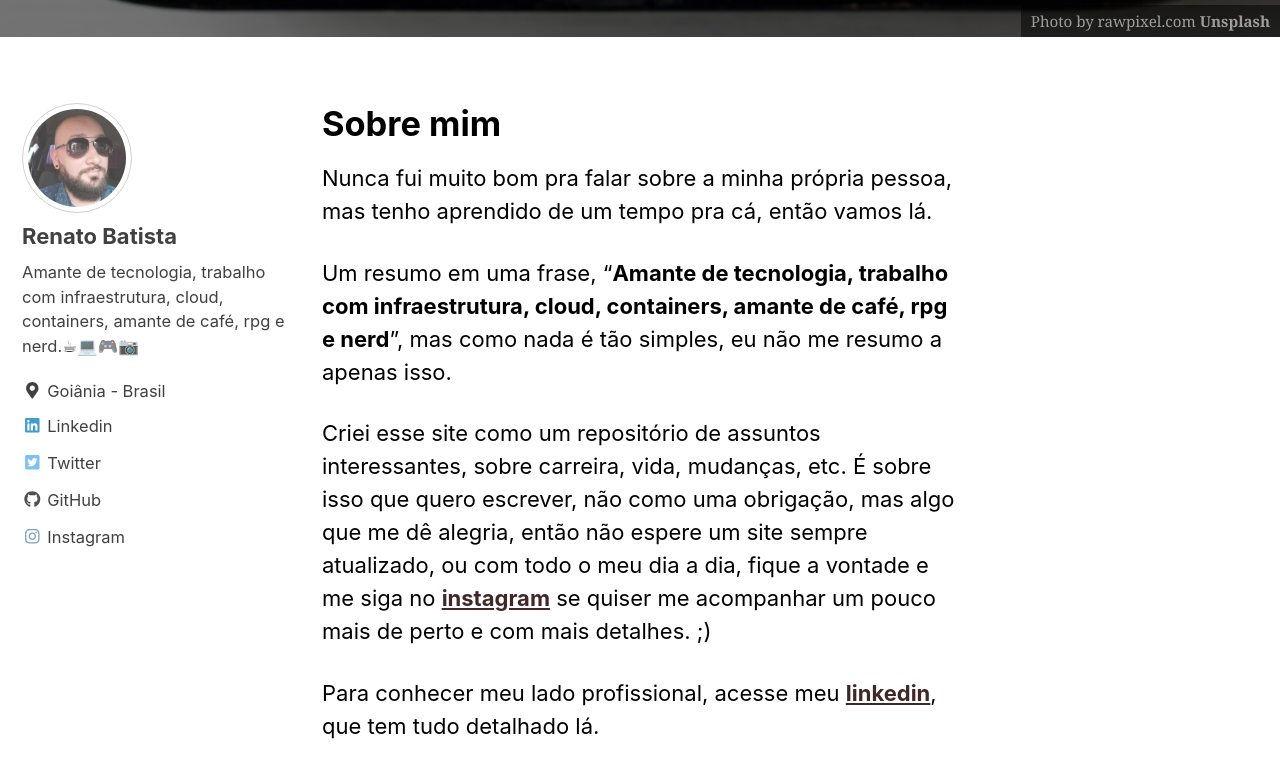
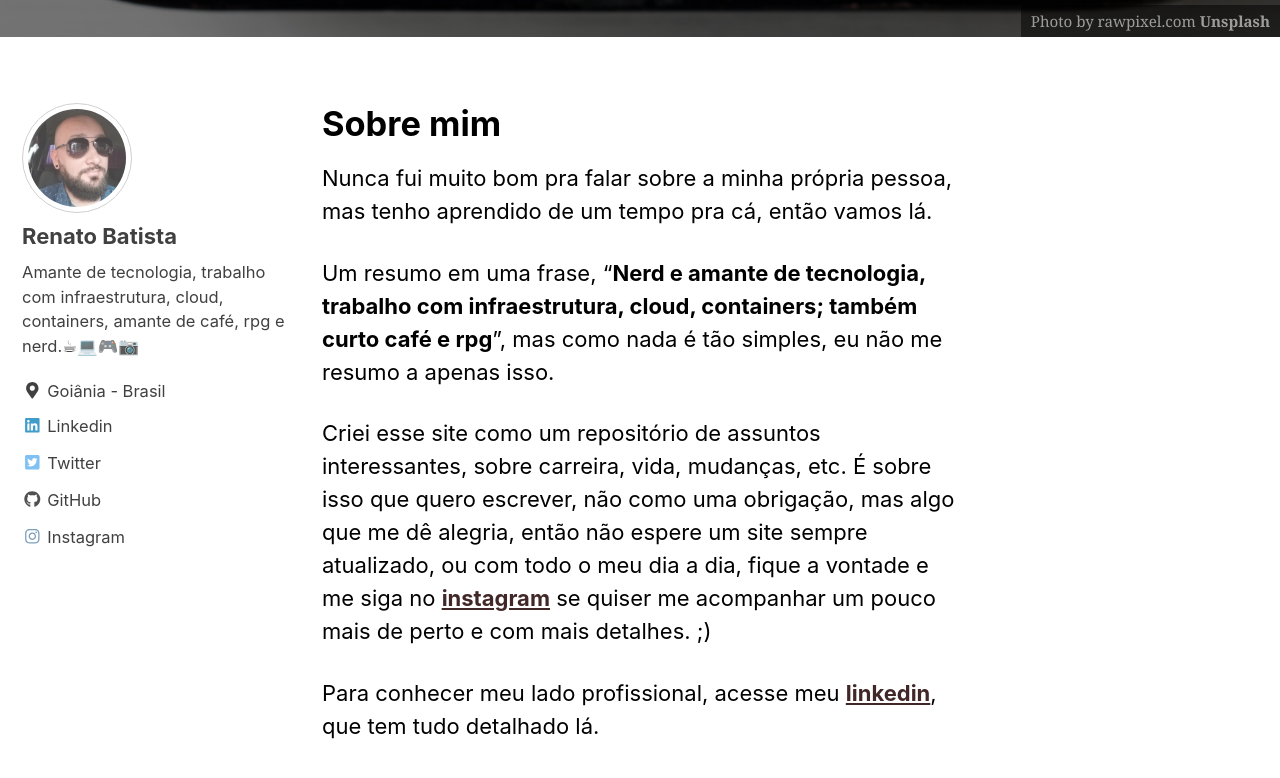
Before and after one commit to zenatuz/site, a Jekyll site: the page built from _pages/sobre.md, in a window 1280 px wide and 900 px high, scrolled down 383 px. Shown: the top 778 px of the window. Built offline with Jekyll 4.4.1, drawn with Linux system fonts in a browser that asks for light colours; cached includes are drawn as plain includes; nearby versions of some CDN libraries.

Commit message:
Ajustes menores

```diff
--- a/_config.yml
+++ b/_config.yml
@@ -25,7 +25,7 @@ baseurl                  : # the subpath of your site, e.g. "/blog"
 repository               : zenatuz/zenatuz.github.io # GitHub username/repo-name e.g. "mmistakes/minimal-mistakes"
 teaser                   : # path of fallback teaser image, e.g. "/assets/images/500x300.png"
 logo                     : /assets/images/logo/roboto-logo.png # path of logo image to display in the masthead, e.g. "/assets/images/88x88.png"
-masthead_title           : # overrides the website title displayed in the masthead, use " " for no title
+masthead_title           : Renato Batista # overrides the website title displayed in the masthead, use " " for no title
 # breadcrumbs            : false # true, false (default)
 words_per_minute         : 200
 comments:
--- a/_data/authors.yml
+++ b/_data/authors.yml
@@ -1,9 +1,9 @@
 Renato Batista:
   name: "Renato Batista"
-  bio: "Menino do computador, amante de café, RPG e nerd. ☕💻🎮🎧📷 🇧🇷 🐲 🧝‍♂️ 🧙‍♂️ 🎲"
+  bio: "Nerd e amante de tecnologia, trabalho com infraestrutura, cloud, containers; também curto café e rpg. ☕💻🎮🎧📷 🇧🇷 🐲 🧝‍♂️ 🧙‍♂️ 🎲"
   avatar: "/assets/images/authors/renato_batista.jpg"
   uri: "http://renatobatista.com.br"
   github: "zenatuz"
-  #email: "contato@renatobatista.com.br"
+  email: "contato@renatobatista.com.br"
   twitter: "zenatuz"
   instagram: "zenatuz"
--- a/_pages/sobre.md
+++ b/_pages/sobre.md
@@ -13,7 +13,7 @@ header:
 # Sobre mim
 Nunca fui muito bom pra falar sobre a minha própria pessoa, mas tenho aprendido de um tempo pra cá, então vamos lá.
 
-Um resumo em uma frase, "**Amante de tecnologia, trabalho com infraestrutura, cloud, containers, amante de café, rpg e nerd**", mas como nada é tão simples, eu não me resumo a apenas isso.
+Um resumo em uma frase, "**Nerd e amante de tecnologia, trabalho com infraestrutura, cloud, containers; também curto café e rpg**", mas como nada é tão simples, eu não me resumo a apenas isso.
 
 Criei esse site como um repositório de assuntos interessantes, sobre carreira, vida, mudanças, etc. É sobre isso que quero escrever, não como uma obrigação, mas algo que me dê alegria, então não espere um site sempre atualizado, ou com todo o meu dia a dia, fique a vontade e me siga no [**instagram**](https://instagram.com/zenatuz) se quiser me acompanhar um pouco mais de perto e com mais detalhes. ;)
 
```
Also changed, not shown: README.md, minimal-mistakes-jekyll.gemspec, 1 other file.
